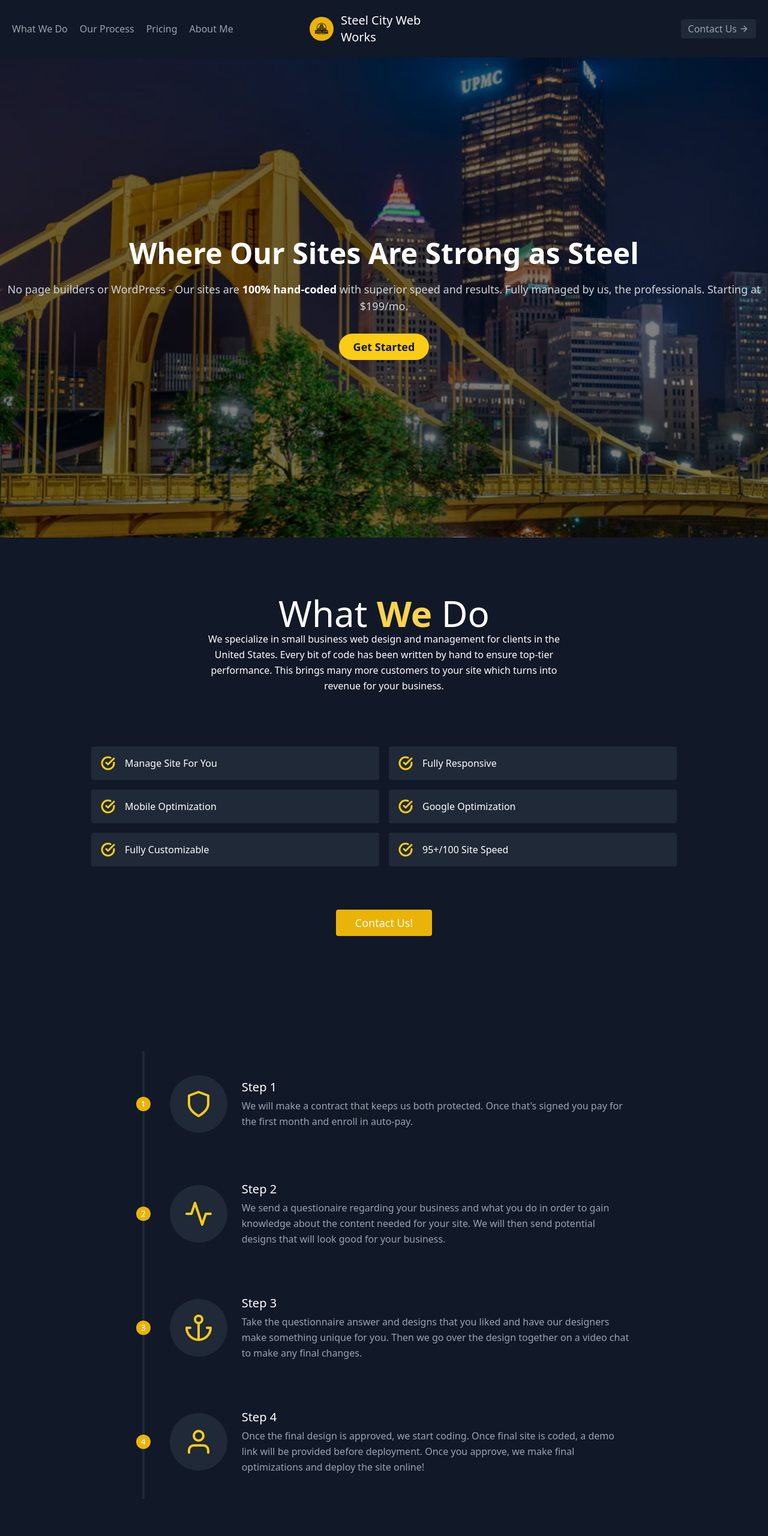
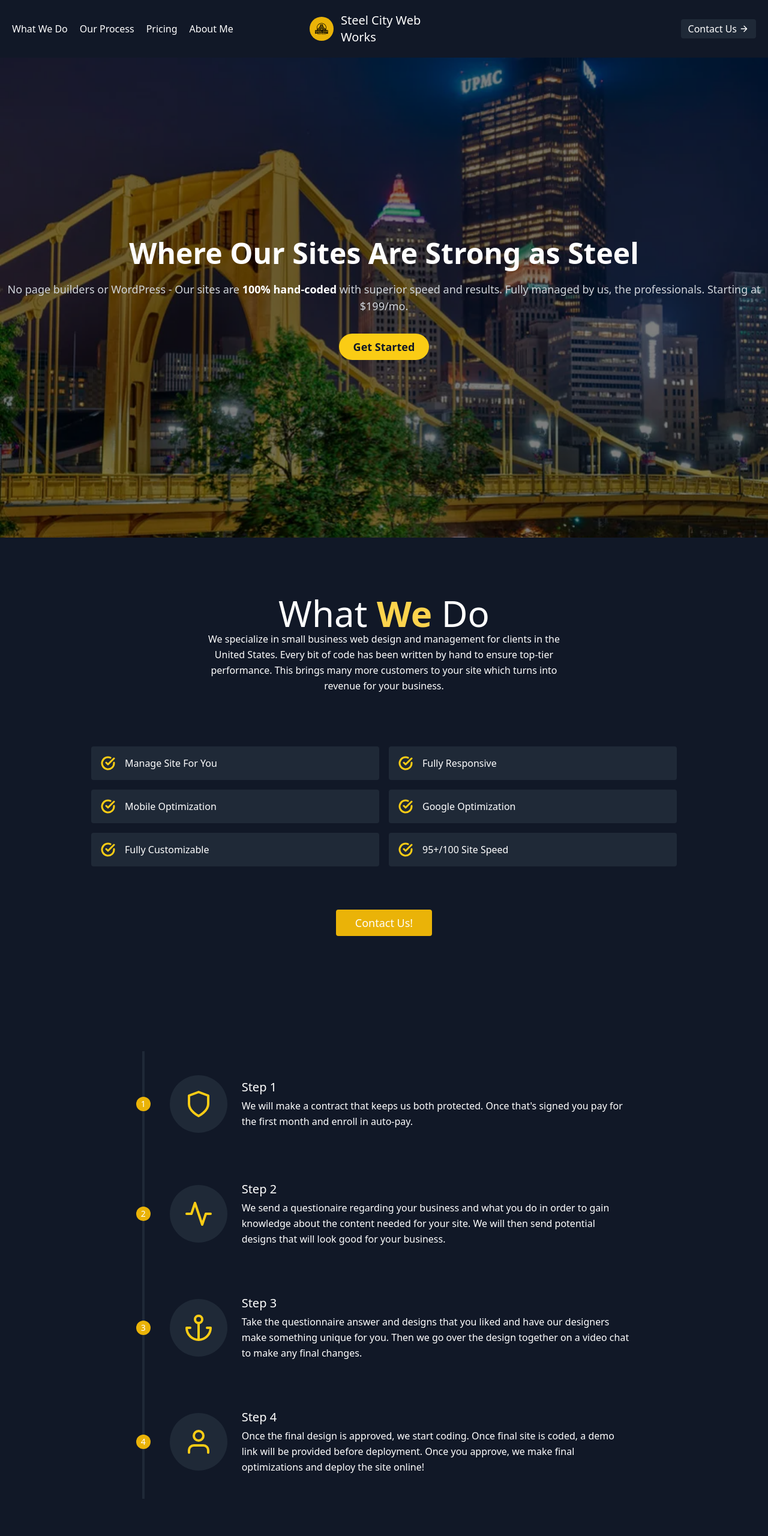
Before and after one commit to ckalpakis/SteelCity-WebWorks, a website: page index.html in a window 1280 px wide. Shown: the top 2560 px of the page at 60% size. Drawn offline with nearby package versions, Linux system fonts and the light colour scheme.

Commit message:
made text white

```diff
--- a/index.html
+++ b/index.html
@@ -10,7 +10,7 @@
   <body>
 
     <!-- Navigation Bar -->
-   <header class="text-gray-400 bg-gray-900 body-font">
+   <header class="text-white bg-gray-900 body-font">
   <div class="container mx-auto flex flex-wrap p-5 flex-col md:flex-row items-center">
     <nav class="flex lg:w-2/5 flex-wrap items-center text-base md:ml-auto">
       <a href="#whatwedo" class="mr-5 hover:text-white">What We Do</a>
@@ -187,7 +187,7 @@
       </div>
     </section>
     <!-- The Process  -->
-    <section id="process"class="text-gray-400 bg-gray-900 body-font">
+    <section id="process"class="text-white bg-gray-900 body-font">
   <div class="container px-5 py-24 mx-auto flex flex-wrap">
     <div class="flex relative pt-10 pb-20 sm:items-center md:w-2/3 mx-auto">
       <div class="h-full w-6 absolute inset-0 flex items-center justify-center">
@@ -356,7 +356,7 @@
   </div>
     </section>
     <!-- About me  -->
-    <section id="about" class="text-gray-400 bg-gray-900 body-font">
+    <section id="about" class="text-white bg-gray-900 body-font">
   <div class="container mx-auto flex px-5 py-24 items-center justify-center flex-col">
     <img loading="lazy" class="lg:w-2/6 md:w-3/6 w-5/6 mb-10 object-cover object-center rounded" alt="hero" src="./assets/about-pic-2.png" alt="">
     <div class="text-center lg:w-2/3 w-full">
```
